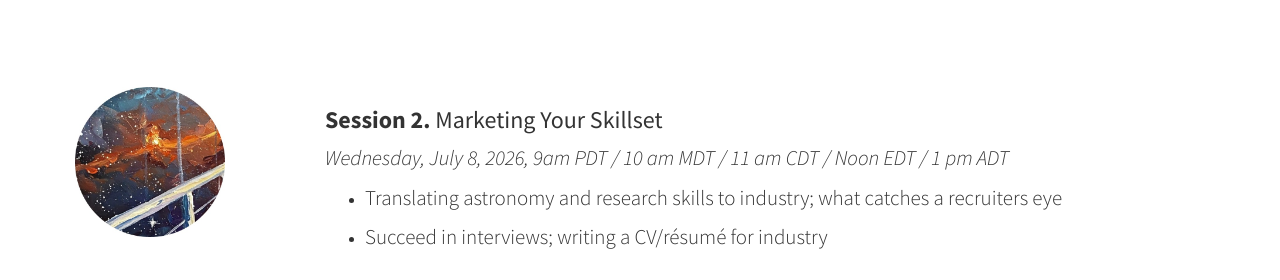
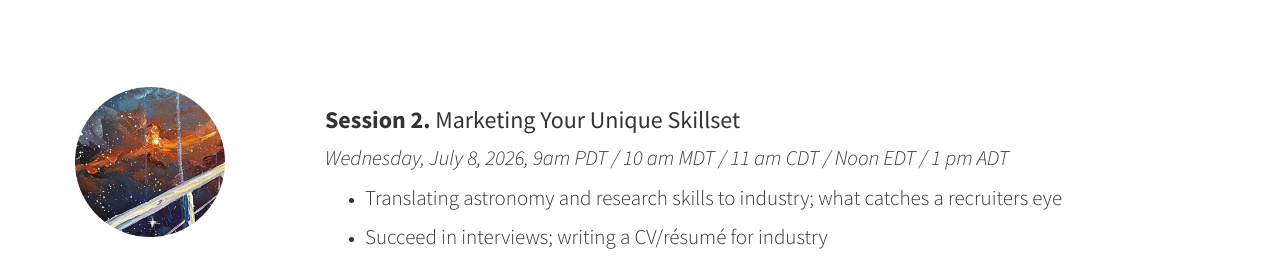
Before and after one commit to cascagsc/gaap2026, a Jekyll site: the page built from index.html, in a window 1280 px wide and 900 px high, scrolled down 1927 px. Shown: the part 156-436 px from the top of the window. Built offline with Jekyll 4.4.1, drawn with Linux system fonts in a browser that asks for light colours.

Commit message:
Update session 2 title

```diff
--- a/_includes/session2.html
+++ b/_includes/session2.html
@@ -9,7 +9,7 @@
           <img width="150px" src="img/session2.jpg" alt="Session 2" />
         </div>
         <div class="content">
-          <h3><b>Session 2.</b> Marketing Your Skillset</h3>
+          <h3><b>Session 2.</b> Marketing Your Unique Skillset</h3>
           <p class="lead"><i>Wednesday, July 8, 2026, 9am PDT / 10 am MDT / 11 am CDT / Noon EDT / 1 pm ADT</i></p>
           <ul>
             <li><p class="lead">Translating astronomy and research skills to industry; what catches a recruiters eye</p></li>
```
